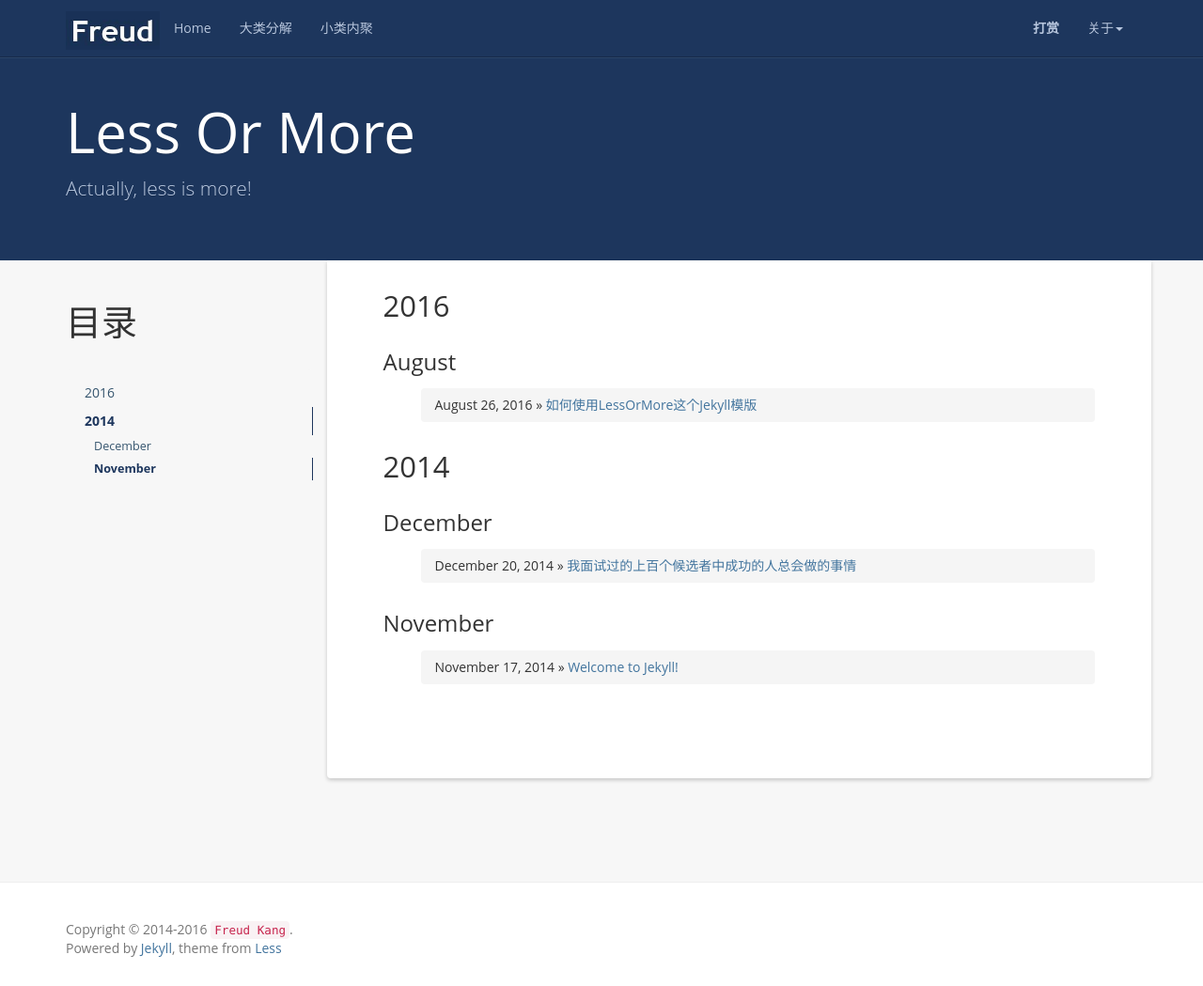
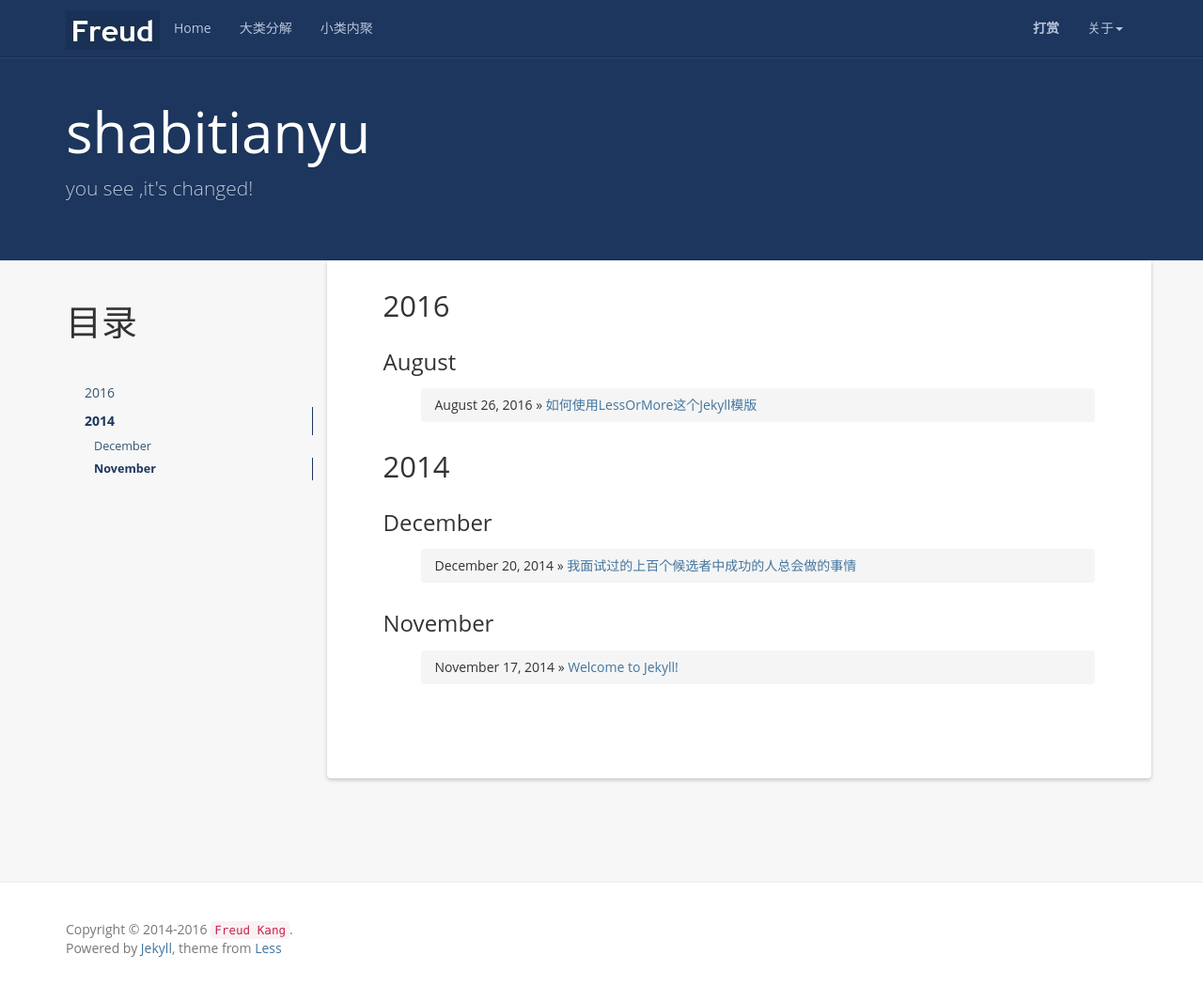
Before and after one commit to bourbon08/bourbon08.github.io, a Jekyll site: the page built from index.html, in a window 1280 px wide and 1049 px high. Shown: the whole window at 94% size. Built offline with Jekyll 4.4.1, drawn with Linux system fonts in a browser that asks for light colours; the list of posts is cut into pages by our own code; comment, search, counter and statistics services are not loaded.

Commit message:
change _config.yml

```diff
--- a/_config.yml
+++ b/_config.yml
@@ -1,12 +1,12 @@
 # Site settings
-name: Less Or More
-email: luoyan35714@126.com
+name: shabitianyu
+email: 1137986780@qq.com
 author: Freud Kang
 url: http://www.hifreud.com
 resume_site: http://www.hifreud.com/Resume.io/
 github: https://github.com/luoyan35714/
-baseurl: "/LessOrMore"
-description: Actually, less is more!
+baseurl:
+description: you see ,it's changed!
 meta_description: 康志华;个人博客;学而不思则罔;思而不学则殆;生命不止;折腾不休
 motto: It's our wits that make us men.
 banner: 学而不思则罔，思而不学则殆。
```
